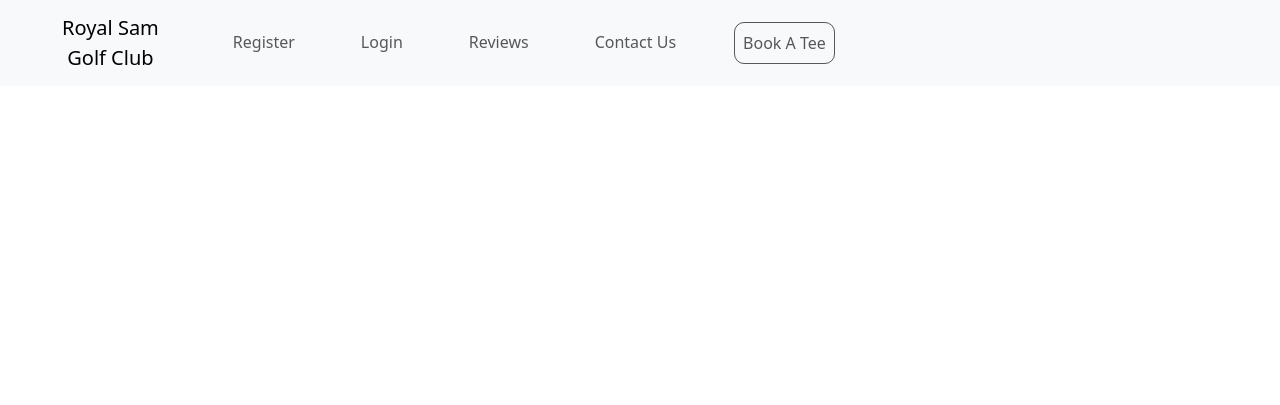
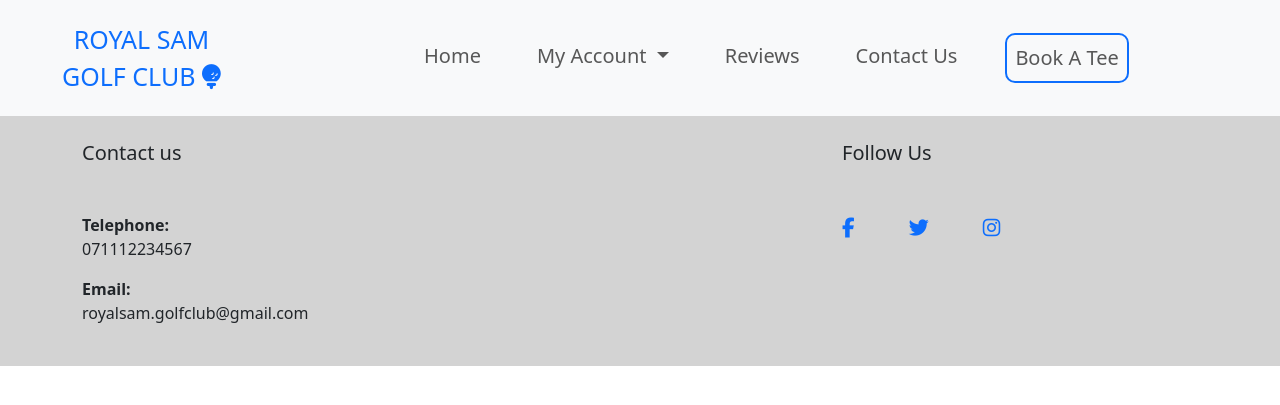
Before and after one commit to sam2829/project-4-royal-sam, a Django app: page / in a window 1280 px wide. Shown: the top 405 px of the page. Run offline with Django 3.2, Linux system fonts and the light colour scheme; some libraries are stand-ins or nearby versions.

Commit message:
Create footer and style footer. Change and add style to the navbar

```diff
--- a/static/css/style.css
+++ b/static/css/style.css
@@ -3,13 +3,42 @@
 .navbar-brand {
     text-align: center;
     margin-left: 50px;
+    font-weight: 500;
+    font-size: 25px;
 }
 
 li.nav-item {
-    padding-left: 50px;
+    padding-left: 40px;
+    font-weight: 400;
+    font-size: 20px;
+}
+
+.navbar-expand-lg .navbar-collapse {
+    justify-content: space-evenly;
+    margin-top: 25px;
+    margin-bottom: 25px;
 }
 
 .nav-book-tee {
-    border: solid 1px;
+    border: solid 2px;
     border-radius: 10px;
+    border-color: #0d6efd;
 }
+
+/*  Footer  */
+
+.footer {
+    padding-top: 25px;
+    padding-bottom: 25px;
+    width: 100%;
+    background-color: lightgray;
+}
+
+h5 {
+    margin-bottom: 3rem;
+}
+
+.social-network-items {
+    margin-right: 50px;
+    font-size: 20px;
+}
--- a/templates/base.html
+++ b/templates/base.html
@@ -21,25 +21,24 @@
       <!-- Navigation bar -->
     <nav class="navbar navbar-expand-lg bg-body-tertiary">
         <div class="container-fluid">
-          <a class="navbar-brand" href="#">Royal Sam<br />Golf Club</a>
-          <button
-            class="navbar-toggler"
-            type="button"
-            data-bs-toggle="collapse"
-            data-bs-target="#navbarSupportedContent"
-            aria-controls="navbarSupportedContent"
-            aria-expanded="false"
-            aria-label="Toggle navigation"
-          >
+            <a class="navbar-brand text-primary" href="#">ROYAL SAM<br>GOLF CLUB <i class="fa-solid fa-golf-ball-tee"></i></a>
+            <button class="navbar-toggler" type="button" data-bs-toggle="collapse" data-bs-target="#navbarNavDropdown"
+                aria-controls="navbarNavDropdown" aria-expanded="false" aria-label="Toggle navigation">
                 <span class="navbar-toggler-icon"></span>
             </button>
-          <div class="collapse navbar-collapse" id="navbarSupportedContent">
-            <ul class="navbar-nav me-auto mb-2 mb-lg-0">
+            <div class="collapse navbar-collapse" id="navbarNavDropdown">
+                <ul class="navbar-nav">
                     <li class="nav-item">
-                <a class="nav-link" aria-current="page" href="#">Register</a>
+                        <a class="nav-link" aria-current="page" href="#">Home</a>
                     </li>
-              <li class="nav-item">
-                <a class="nav-link" href="#">Login</a>
+                    <li class="nav-item dropdown">
+                        <a class="nav-link dropdown-toggle" href="#" role="button" data-bs-toggle="dropdown" aria-expanded="false">
+                            My Account
+                        </a>
+                        <ul class="dropdown-menu">
+                            <li><a class="dropdown-item" href="#">Register</a></li>
+                            <li><a class="dropdown-item" href="#">Login</a></li>
+                        </ul>
                     </li>
                     <li class="nav-item">
                         <a class="nav-link" href="#">Reviews</a>
@@ -50,17 +49,52 @@
                     <li class="nav-item">
                         <a class="nav-link nav-book-tee" href="#">Book A Tee</a>
                     </li>
+
                 </ul>
-
             </div>
         </div>
     </nav>
     </header>
 
+    <main>
+      {% block content %}
+      <!-- Content for each page goes here -->
+      {% endblock %}
+    </main>
+
+    <!-- footer -->
+
+    <footer class="footer">
+      <div class="container">
+        <div class="row">
+          <div class="col-sm-12 col-md-8">
+            <h5>Contact us</h5>
+            <p class="contact-details"><strong>Telephone:</strong><br>071112234567</p>
+            <p class="contact-details"><strong>Email:</strong><br>royalsam.golfclub@gmail.com</p>
+          </div>
+          <div class="col-sm-12 col-md-4">
+            <h5>Follow Us</h5>
+            <a class="social-network-items" href="https://facebook.com" target="_blank" rel="noopener"
+              ><i class="fa-brands fa-facebook-f"></i
+            ></a>
+            <a class="social-network-items" href="https://twitter.com" target="_blank" rel="noopener"
+              ><i class="fa-brands fa-twitter"></i
+            ></a>
+            <a class="social-network-items" href="https://instagram.com" target="_blank" rel="noopener"
+              ><i class="fa-brands fa-instagram"></i
+            ></a>
+          </div>
+        </div>
+      </div>
+    </footer>
     <script
       src="https://cdn.jsdelivr.net/npm/bootstrap@5.3.2/dist/js/bootstrap.bundle.min.js"
       integrity="sha384-C6RzsynM9kWDrMNeT87bh95OGNyZPhcTNXj1NW7RuBCsyN/o0jlpcV8Qyq46cDfL"
       crossorigin="anonymous"
     ></script>
+    <script
+      src="https://kit.fontawesome.com/30bb1d9789.js"
+      crossorigin="anonymous"
+    ></script>
   </body>
 </html>
```
Lines whose indentation alone changed are shown as unchanged.
